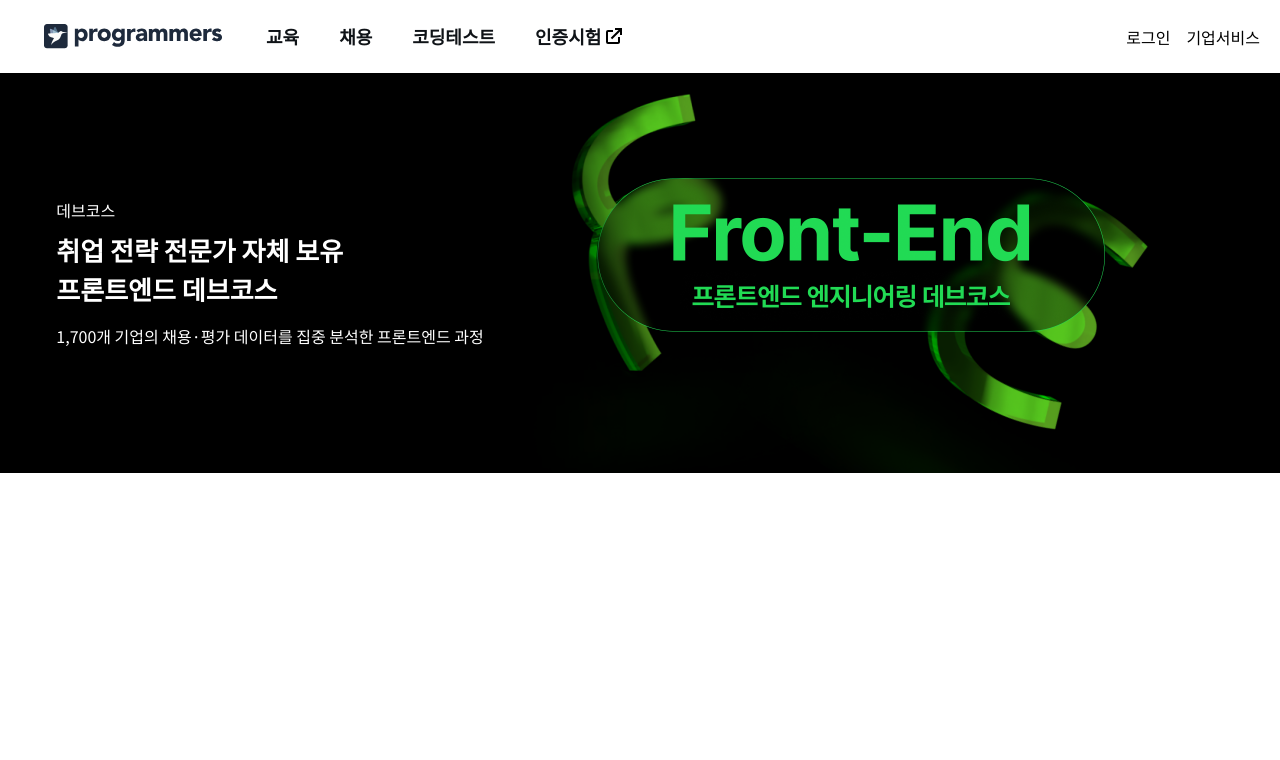
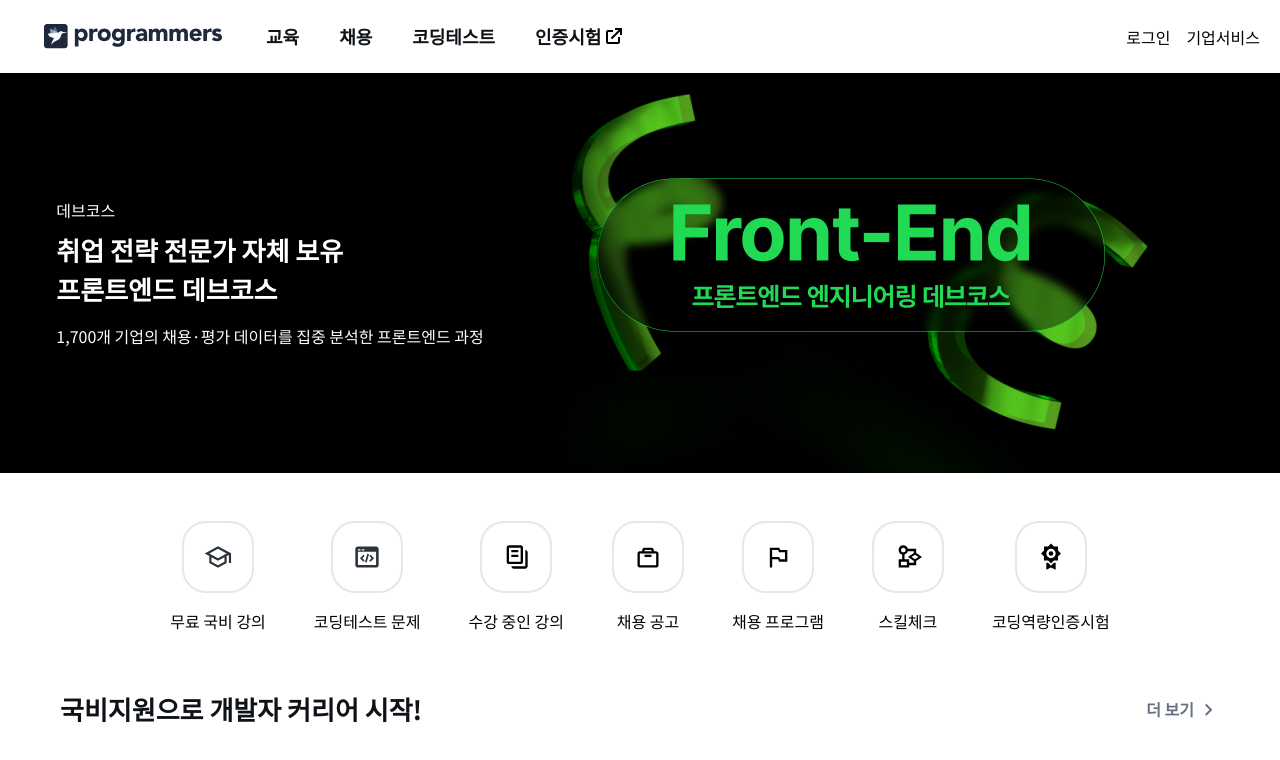
Before and after one commit to 6luv/programmers-clone, a React (Vite) app: page / in a window 1280 px wide. Shown: the top 760 px of the page. Built offline with nearby package versions, Linux system fonts and the light colour scheme.

Commit message:
feat: title bar

```diff
--- a/src/App.jsx
+++ b/src/App.jsx
@@ -1,3 +1,5 @@
+import Category from "./components/Category";
+import EducationSection from "./components/EducationSection";
 import Header from "./components/Header";
 import SlideBanner from "./components/SlideBanner";
 
@@ -6,6 +8,8 @@
     <div className="font-noto-sans-kr">
       <Header />
       <SlideBanner />
+      <Category />
+      <EducationSection />
     </div>
   );
 };
--- /dev/null
+++ b/src/components/Category.jsx
@@ -0,0 +1,161 @@
+import CategoryCard from "./CategoryCard";
+
+const CategoryData = [
+  {
+    id: "1",
+    icon: (
+      <svg
+        xmlns="http://www.w3.org/2000/svg"
+        width="24"
+        height="24"
+        viewBox="0 0 24 24"
+        className="h-24 w-24"
+      >
+        <path
+          fill="#2C323B"
+          fillRule="evenodd"
+          d="M23.189 8.888 11.976 2.786.609 9l3.93 2.136v6l7.437 4.078 7.438-4.078V11.14l1.9-.96v6.932h1.875zm-18.646.113 7.433-4.013L19.457 9l-7.48 4.085zm1.87 7.013V12.19l5.562 3.023 5.564-2.975v3.776l-5.563 3.072z"
+          clipRule="evenodd"
+        ></path>
+      </svg>
+    ),
+    title: "무료 국비 강의",
+  },
+  {
+    id: "2",
+    icon: (
+      <svg
+        xmlns="http://www.w3.org/2000/svg"
+        width="32"
+        height="32"
+        fill="none"
+        viewBox="0 0 32 32"
+        className="h-24 w-24"
+      >
+        <path
+          fill="#2C323B"
+          fillRule="evenodd"
+          d="M5.63 4h20.74c1.637 0 2.963 1.343 2.963 3v18c0 1.657-1.326 3-2.963 3H5.63c-1.637 0-2.963-1.343-2.963-3V7c0-1.657 1.326-3 2.963-3m0 6v15h20.74V10zm2.963-3v1.5H5.63V7zm4.444 0v1.5h-2.963V7zm-1.078 6.293 1.415 1.414-2.626 2.626 2.626 2.627-1.415 1.414-4.04-4.04zm9.293 4.04-2.626-2.626 1.414-1.414 4.04 4.04-4.04 4.04-1.414-1.413zm-4.88-4.941-2.667 9.333 1.923.55 2.667-9.334z"
+          clipRule="evenodd"
+        ></path>
+      </svg>
+    ),
+    title: "코딩테스트 문제",
+  },
+  {
+    id: "3",
+    icon: (
+      <svg
+        xmlns="http://www.w3.org/2000/svg"
+        width="24"
+        height="24"
+        fill="none"
+        viewBox="0 0 24 24"
+        className="h-24 w-24"
+      >
+        <path
+          fill="#000"
+          d="M20 6c1 0 2 1 2 2v12c0 1-1 2-2 2H10c-1 0-2-1-2-2h12zm-4-4c1.1 0 2 .9 2 2v12c0 1.1-.9 2-2 2H6c-1.1 0-2-.9-2-2V4c0-1.1.9-2 2-2zM6 4v12h10V4zm8 8H8v-2h6zm0-4H8V6h6z"
+        ></path>
+      </svg>
+    ),
+    title: "수강 중인 강의",
+  },
+  {
+    id: "4",
+    icon: (
+      <svg
+        xmlns="http://www.w3.org/2000/svg"
+        width="24"
+        height="24"
+        fill="none"
+        viewBox="0 0 24 24"
+        className="h-24 w-24"
+      >
+        <path
+          fill="#000"
+          fillRule="evenodd"
+          d="M9 7V5.961h6V7zm8 0V5.961C17 5.634 16.6 4 15 4H9c-.667 0-2 .392-2 1.961V7H5c-.667 0-2 .4-2 2v10c0 .667.4 2 2 2h14c.667 0 2-.4 2-2V9c0-.667-.5-2-2.5-2zM5 19V9h14v10z"
+          clipRule="evenodd"
+        ></path>
+        <path fill="#000" d="M9 10h6v2H9z"></path>
+      </svg>
+    ),
+    title: "채용 공고",
+  },
+  {
+    id: "5",
+    icon: (
+      <svg
+        xmlns="http://www.w3.org/2000/svg"
+        width="24"
+        height="24"
+        fill="none"
+        viewBox="0 0 24 24"
+        className="h-24 w-24"
+      >
+        <path
+          fill="#000"
+          d="m14 6-1-2H5v17h2v-7h5l1 2h7V6zm4 8h-4l-1-2H7V6h5l1 2h5z"
+        ></path>
+      </svg>
+    ),
+    title: "채용 프로그램",
+  },
+  {
+    id: "6",
+    icon: (
+      <svg
+        xmlns="http://www.w3.org/2000/svg"
+        width="24"
+        height="24"
+        fill="none"
+        viewBox="0 0 24 24"
+        className="h-24 w-24"
+      >
+        <path
+          fill="#000"
+          fillRule="evenodd"
+          d="M7 14H4v7h9v-2h6v-3.667L24 12l-5-3.333V5h-7.126A4.005 4.005 0 0 0 8 2C5.795 2 4 3.79 4 6a4.005 4.005 0 0 0 3 3.874zm2 0h4v3h4v-1.667L12 12l5-3.333V7h-5.126A4.012 4.012 0 0 1 9 9.874zm9-4 3 2-3 2-3-2zM6 16h5v3H6zM6 6c0-1.105.888-2 2-2 1.105 0 2 .888 2 2 0 1.105-.888 2-2 2-1.105 0-2-.888-2-2"
+          clipRule="evenodd"
+        ></path>
+      </svg>
+    ),
+    title: "스킬체크",
+  },
+  {
+    id: "7",
+    icon: (
+      <svg
+        xmlns="http://www.w3.org/2000/svg"
+        width="24"
+        height="24"
+        fill="none"
+        viewBox="0 0 24 24"
+        className="h-24 w-24"
+      >
+        <path
+          fill="#000"
+          fillRule="evenodd"
+          d="m9.5 17 2.5 2.5 2.5-2.5H16v6l-4-2-4 2v-6zM12 .515 14.485 3H18v3.515L20.485 9 18 11.485V15h-3.515L12 17.485 9.515 15H6v-3.515L3.515 9 6 6.515V3h3.515zM12 5a4 4 0 1 0 0 8 4 4 0 0 0 0-8m0 2a2 2 0 1 1 0 4 2 2 0 0 1 0-4"
+          clipRule="evenodd"
+        ></path>
+      </svg>
+    ),
+    title: "코딩역량인증시험",
+  },
+];
+
+const Categoty = () => {
+  return (
+    <div className="mt-12">
+      <div className="flex items-center justify-center">
+        {CategoryData.map((v) => (
+          <CategoryCard key={v.id} icon={v.icon} title={v.title} />
+        ))}
+      </div>
+    </div>
+  );
+};
+
+export default Categoty;
--- /dev/null
+++ b/src/components/CategoryCard.jsx
@@ -0,0 +1,12 @@
+const CategoryCard = ({ icon, title }) => {
+  return (
+    <div className="flex flex-col items-center justify-center mx-6">
+      <button className="w-[72px] h-[72px] border-2 rounded-3xl p-5 flex items-center justify-center">
+        {icon}
+      </button>
+      <div className="mt-4 text-base">{title}</div>
+    </div>
+  );
+};
+
+export default CategoryCard;
--- /dev/null
+++ b/src/components/EducationSection.jsx
@@ -0,0 +1,7 @@
+import TitleBar from "./TitleBar";
+
+const EducationSection = () => {
+  return <TitleBar title="국비지원으로 개발자 커리어 시작!" />;
+};
+
+export default EducationSection;
--- /dev/null
+++ b/src/components/TitleBar.jsx
@@ -0,0 +1,26 @@
+const TitleBar = ({ title }) => {
+  return (
+    <section className="w-[1160px] mt-14 flex justify-between mx-auto">
+      <div className="text-[#0f1317] text-[26px] font-bold">{title}</div>
+      <button className="flex items-center text-[#667380] font-bold">
+        더 보기
+        <svg
+          xmlns="http://www.w3.org/2000/svg"
+          width="24"
+          height="24"
+          viewBox="0 0 24 24"
+          className="ml-0.5 text-[#667380] font-bold mt-0.5"
+        >
+          <path
+            fill="currentColor"
+            fillRule="evenodd"
+            d="m9 16.34 4.58-4.59L9 7.16l1.41-1.41 6 6-6 6z"
+            clipRule="evenodd"
+          ></path>
+        </svg>
+      </button>
+    </section>
+  );
+};
+
+export default TitleBar;
```
